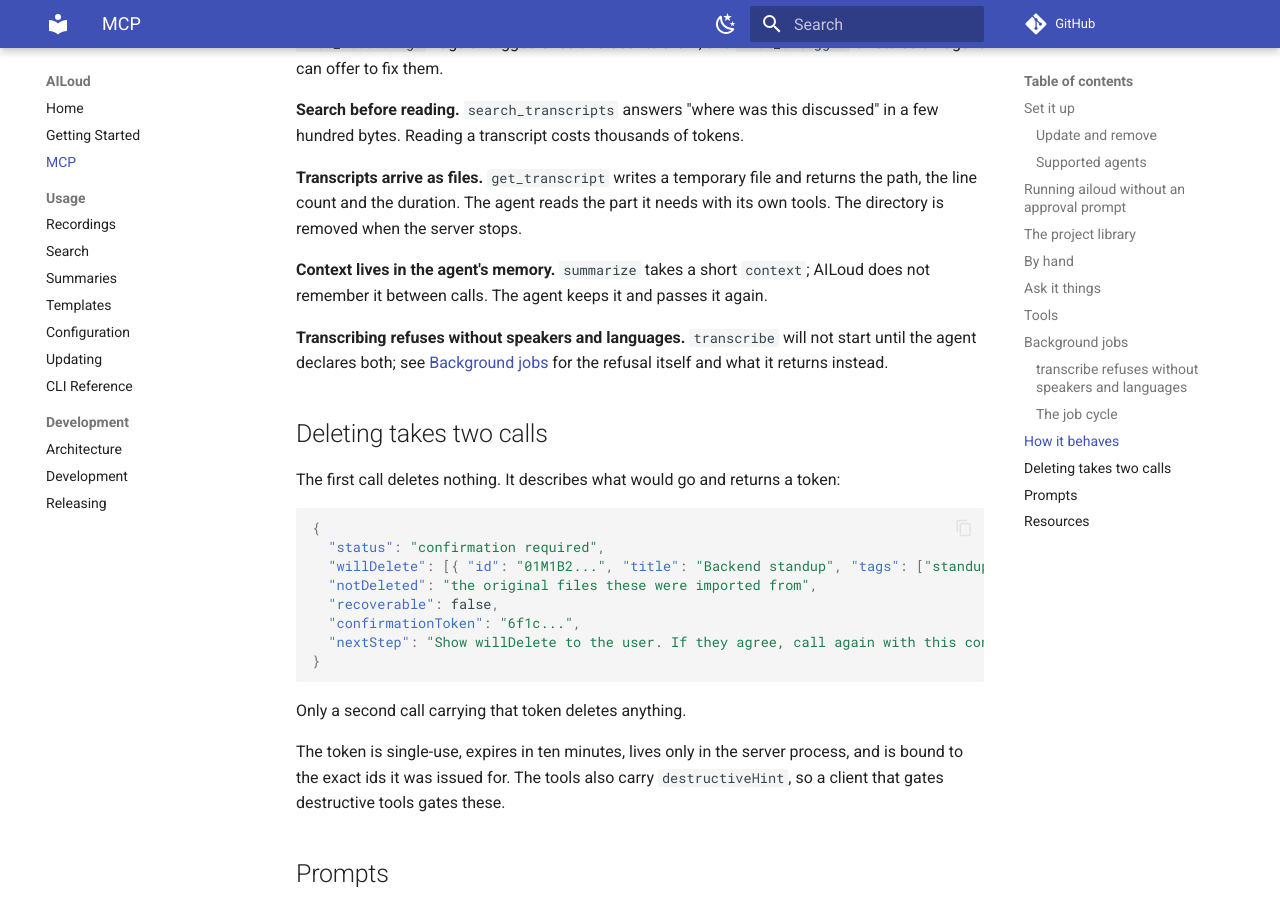
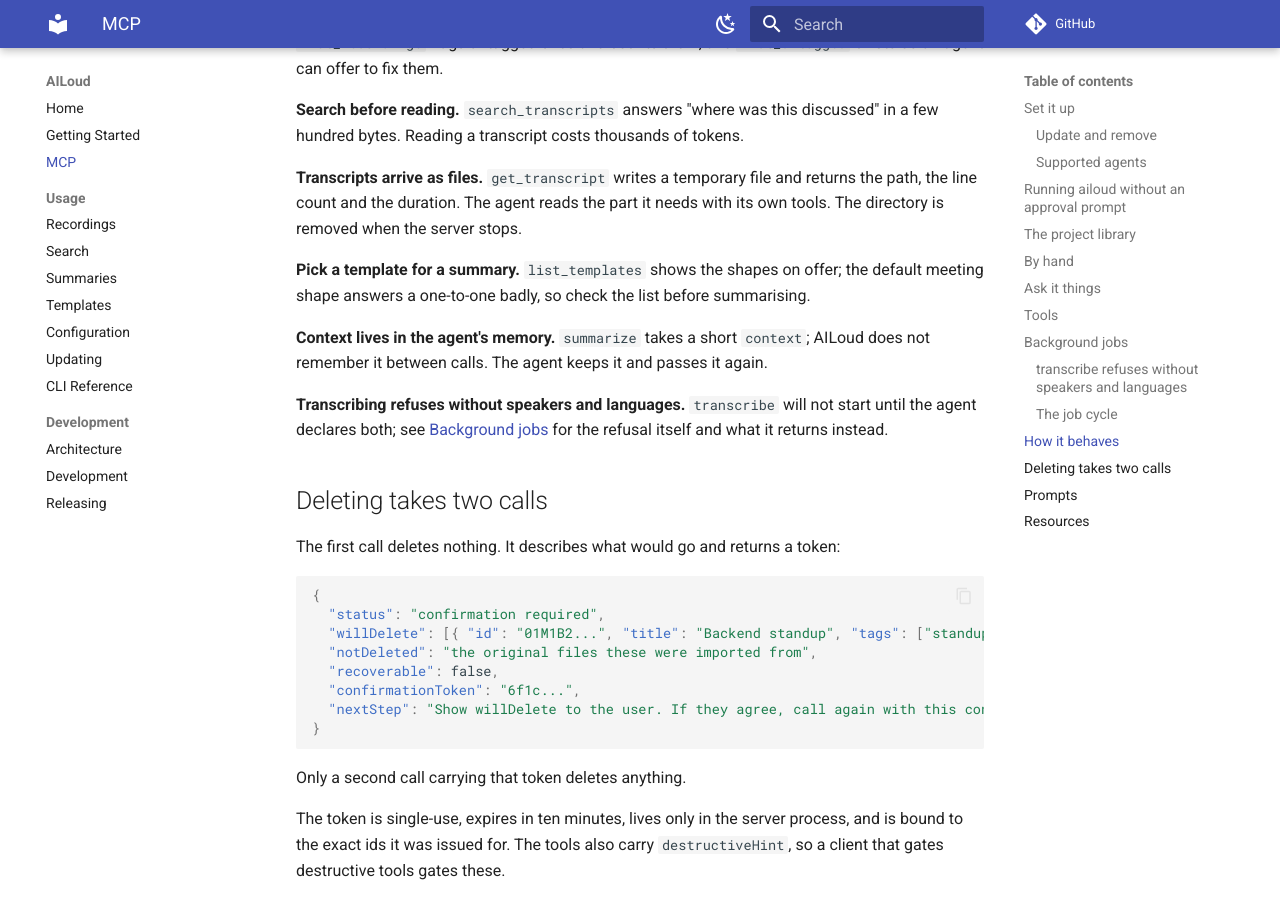
Before and after one commit to lorem-dev/ailoud, an MkDocs documentation site: the page built from docs/mcp.md, in a window 1280 px wide and 900 px high, scrolled down 7247 px. Built offline with MkDocs 1.6.1 and Material for MkDocs 9.7.7, drawn with Linux system fonts in a browser that asks for light colours; comment, search, counter and statistics services are not loaded; the version menu is left out.

Commit message:
docs: add the missing template rule to mcp.md's rule list
The How it behaves section claimed six rules but only listed five,
skipping the one about picking a summary template. Adds it in the
same order SERVER_INSTRUCTIONS uses, so the count and the list agree.

```diff
--- a/docs/mcp.md
+++ b/docs/mcp.md
@@ -317,6 +317,10 @@ tokens.
 returns the path, the line count and the duration. The agent reads the part it
 needs with its own tools. The directory is removed when the server stops.
 
+**Pick a template for a summary.** `list_templates` shows the shapes on
+offer; the default meeting shape answers a one-to-one badly, so check the
+list before summarising.
+
 **Context lives in the agent's memory.** `summarize` takes a short `context`;
 AILoud does not remember it between calls. The agent keeps it and passes it
 again.
```
